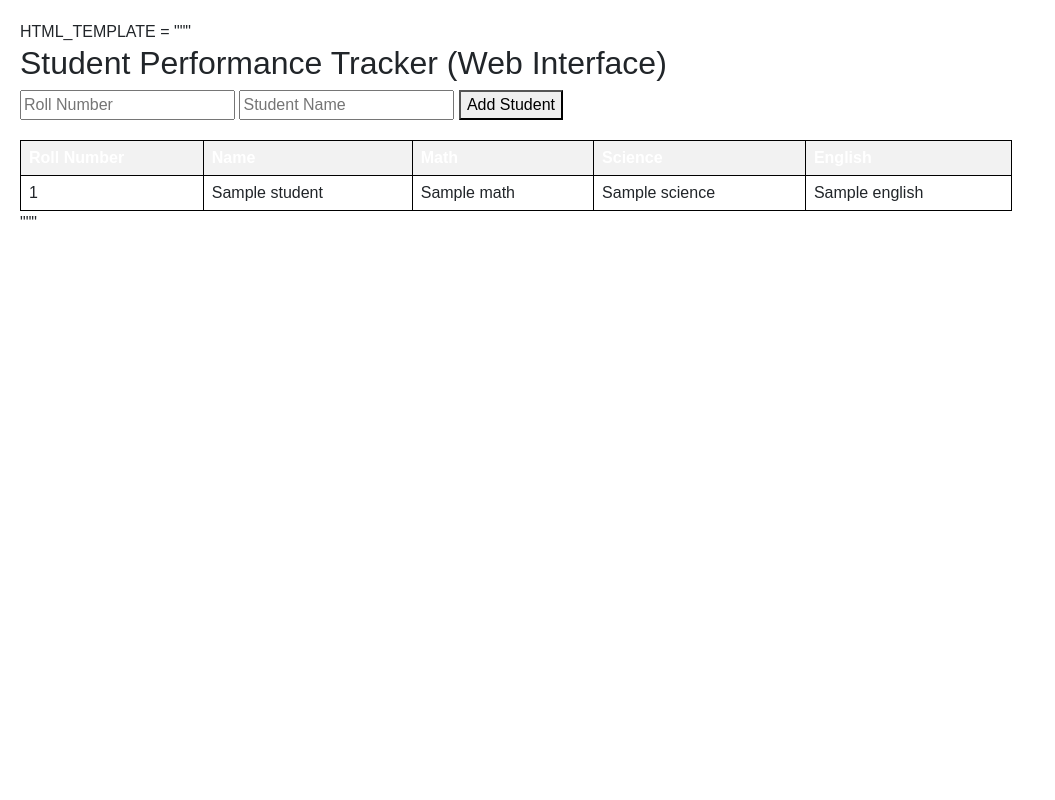
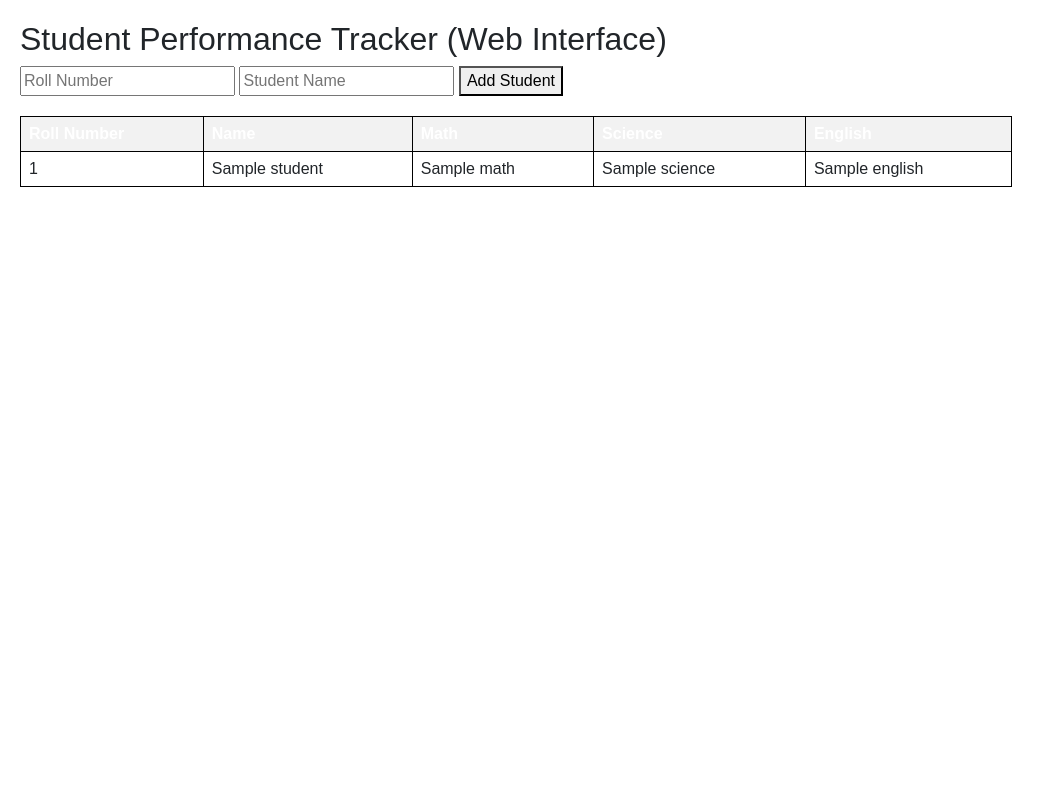
Before and after one commit to alpha00045/EduTrack, a Flask app: page / in a window 1280 px wide. Shown: the whole page, without its empty margins (0-1055 px from the left). Run offline with Flask 3, Linux system fonts and the light colour scheme; a database or web service that is not in the repository returns one stand-in record (values such as "Sample title"); some libraries are stand-ins or nearby versions.

Commit message:
modified:   templates/index.html

```diff
--- a/templates/index.html
+++ b/templates/index.html
@@ -1,5 +1,3 @@
-HTML_TEMPLATE = """
-
 <link rel="stylesheet"
 href="{{ url_for('static', filename='css/style.css') }}">
 <!DOCTYPE html>
@@ -42,4 +40,3 @@ href="{{ url_for('static', filename='css/style.css') }}">
     </table>
 </body>
 </html>
-"""
```
